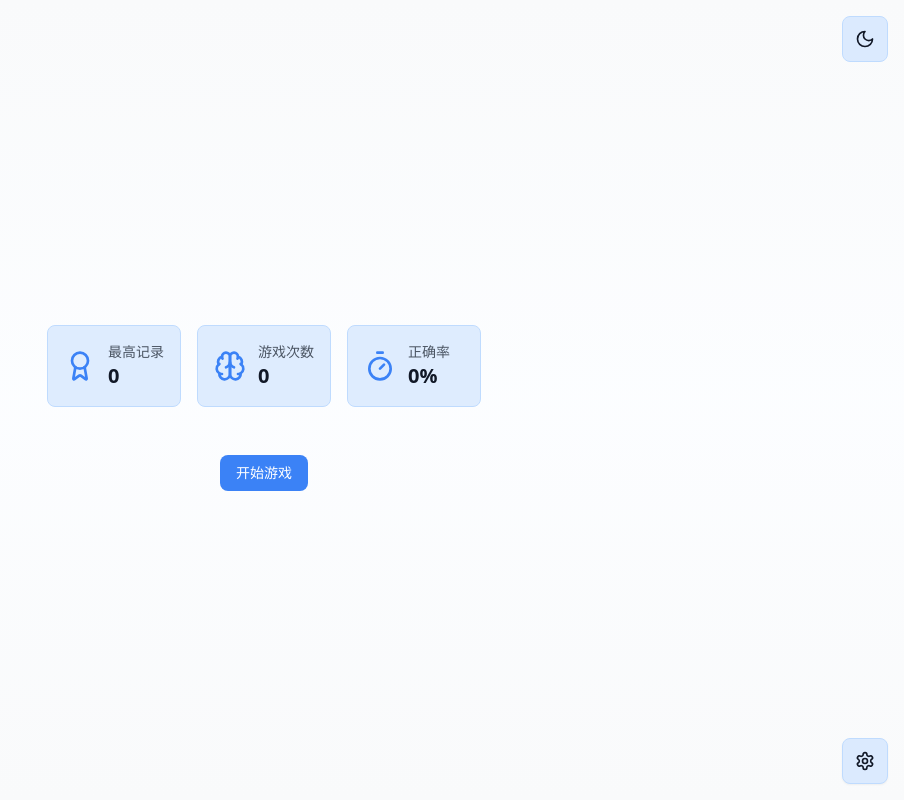
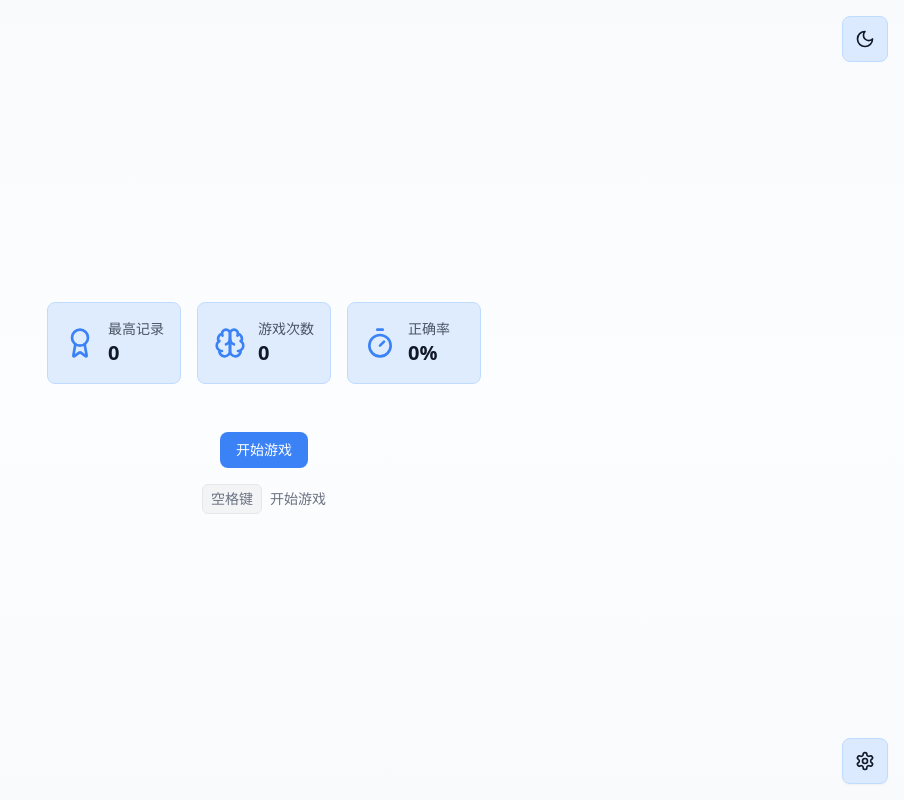
Before and after one commit to ImFeH2/imem, a React (Vite) app: page / in a window 1280 px wide. Shown: the whole page, without its empty margins (376-1280 px from the left). Built offline with nearby package versions, Linux system fonts and the light colour scheme; the HTML template or start-up script is replaced by a standard one.

Commit message:
feat: space shortcut keys

```diff
--- a/src/App.jsx
+++ b/src/App.jsx
@@ -55,7 +55,13 @@ const App = () => {
 
     useEffect(() => {
         const handleKeyPress = (e) => {
-            if (e.key === 'Enter') {
+            // 防止在输入状态下触发快捷键
+            if (e.target.tagName === 'INPUT') {
+                return;
+            }
+
+            if (e.key === 'Enter' || e.key === ' ') {
+                e.preventDefault(); // 防止页面滚动
                 switch (gameState) {
                     case 'idle':
                         startGame();
@@ -160,7 +166,18 @@ const App = () => {
                         className="min-h-screen flex flex-col items-center justify-center bg-gradient-to-b from-gray-50 via-blue-50/20 to-gray-50 dark:from-slate-950 dark:via-blue-900/5 dark:to-slate-950">
                         <div className="flex flex-col items-center gap-8 p-4">
                             <StatsPanel stats={stats}/>
-                            <Button onClick={startGame}>开始游戏</Button>
+                            <div className="flex flex-col items-center gap-2">
+                                <Button onClick={startGame} className="relative">
+                                    开始游戏
+                                </Button>
+                                <div className="flex items-center gap-2 mt-2 text-sm text-gray-500 dark:text-gray-400">
+                                    <kbd
+                                        className="px-2 py-1 bg-gray-100 dark:bg-gray-800 rounded-md border border-gray-200 dark:border-gray-700">
+                                        空格键
+                                    </kbd>
+                                    <span>开始游戏</span>
+                                </div>
+                            </div>
                         </div>
                     </div>
                 );
@@ -201,12 +218,21 @@ const App = () => {
                                 correctNumber={currentNumber}
                                 currentLength={settings.length}
                             />
+                            <div className="flex flex-col items-center gap-2">
                                 <Button
                                     onClick={resetGame}
                                     className="px-8 py-3 text-lg"
                                 >
                                     继续挑战
                                 </Button>
+                                <div className="flex items-center gap-2 mt-2 text-sm text-gray-500 dark:text-gray-400">
+                                    <kbd
+                                        className="px-2 py-1 bg-gray-100 dark:bg-gray-800 rounded-md border border-gray-200 dark:border-gray-700">
+                                        空格键
+                                    </kbd>
+                                    <span>继续挑战</span>
+                                </div>
+                            </div>
                         </div>
                     </div>
                 );
```
Lines whose indentation alone changed are shown as unchanged.
